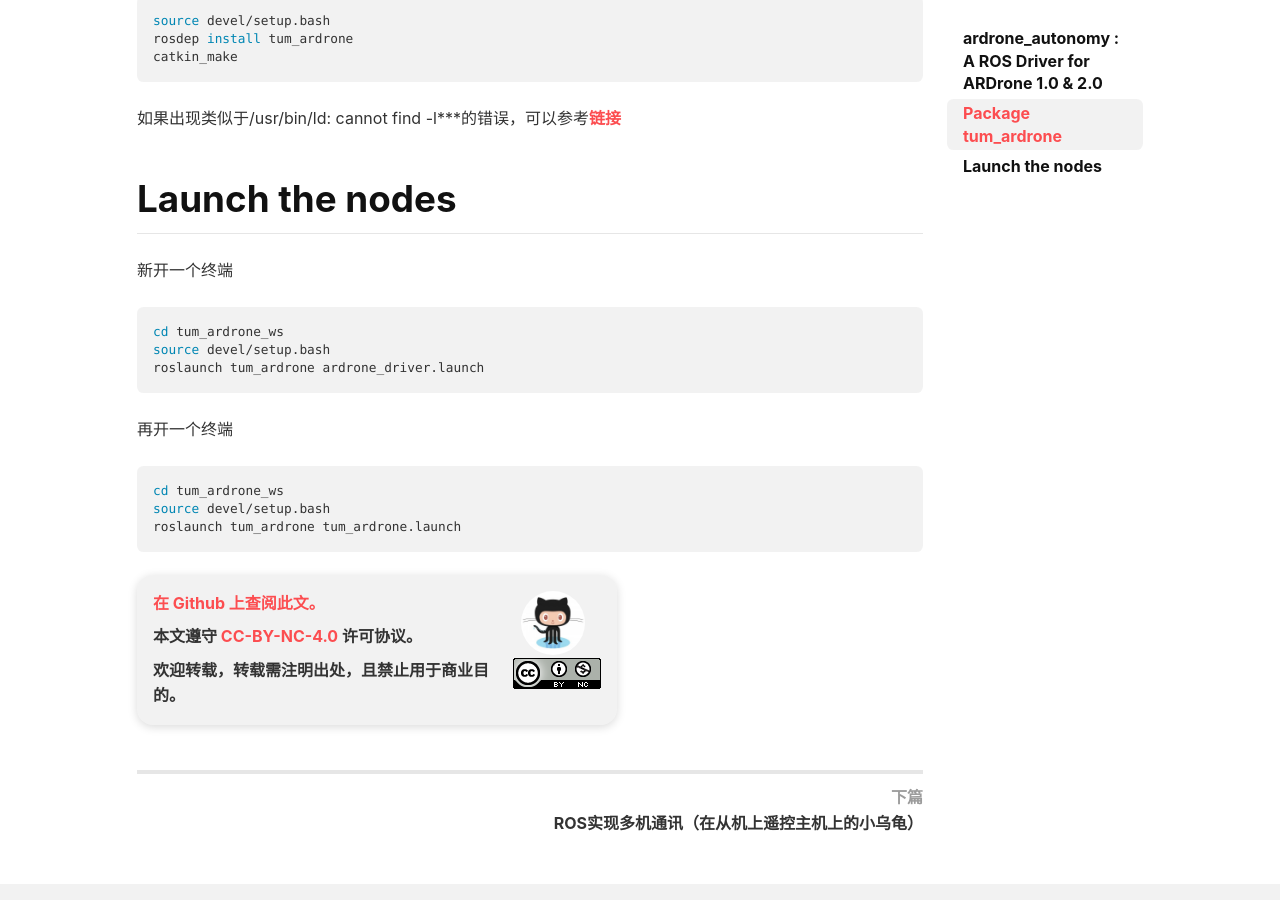
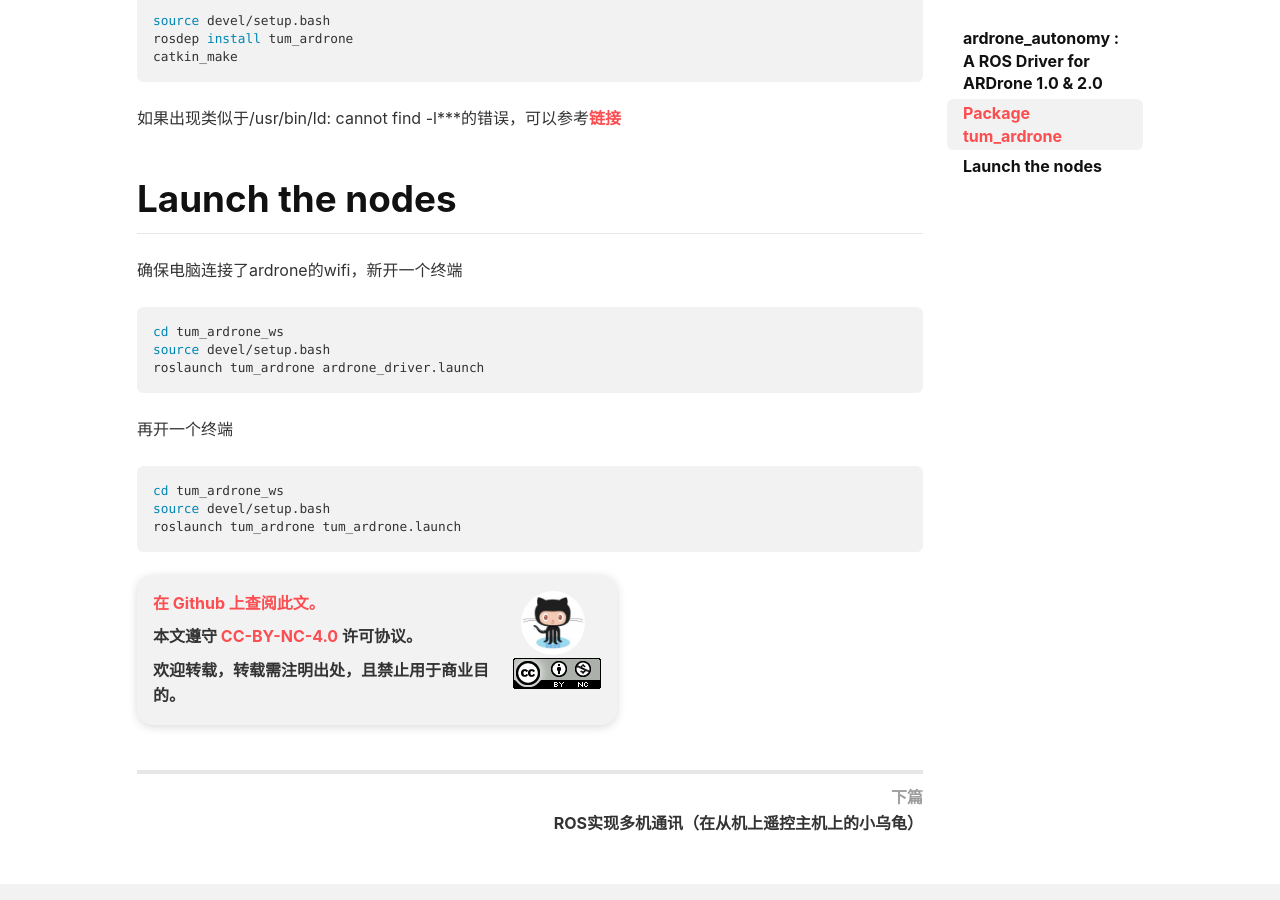
Before and after one commit to MingkangXiong/MingkangXiong.github.io, a Jekyll site: the page built from _posts/2018-08-02-tum_ardrone_installation.md, in a window 1280 px wide and 900 px high, scrolled down 1454 px. Built offline with Jekyll 4.4.1, drawn with Linux system fonts in a browser that asks for light colours; nearby versions of some CDN libraries; comment, search, counter and statistics services are not loaded.

Commit message:
fix a blog

````diff
--- a/_posts/2018-08-02-tum_ardrone_installation.md
+++ b/_posts/2018-08-02-tum_ardrone_installation.md
@@ -53,7 +53,7 @@ catkin_make
 如果出现类似于/usr/bin/ld: cannot find -l***的错误，可以参考[链接](https://blog.csdn.net/yingyujianmo/article/details/49634511)
 
 # Launch the nodes
-新开一个终端
+确保电脑连接了ardrone的wifi，新开一个终端
 ```bash
 cd tum_ardrone_ws
 source devel/setup.bash
````
